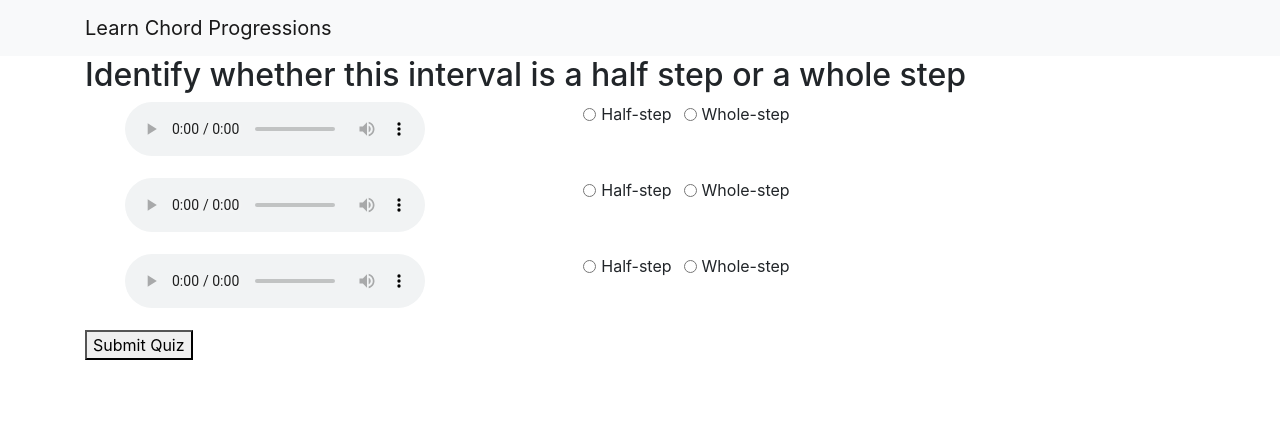
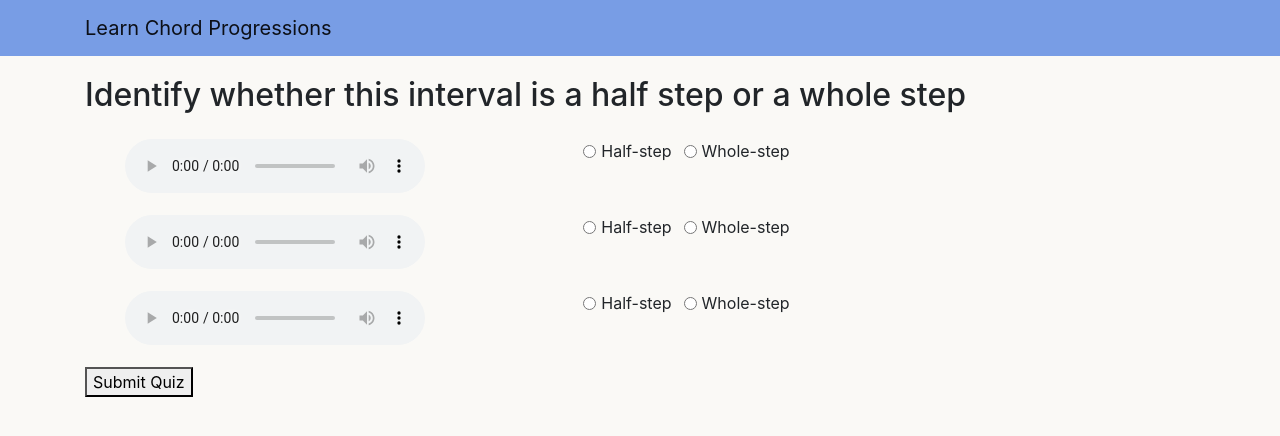
Before and after one commit to apark2020/ui-design-chords, a Flask app: page /quiz/1 in a window 1280 px wide. Shown: the top 436 px of the page. Run offline with Flask 3, Linux system fonts and the light colour scheme; some libraries are stand-ins or nearby versions.

Commit message:
some updates

```diff
--- a/static/main.css
+++ b/static/main.css
@@ -1,4 +1,13 @@
 /* Home screen */
+
+body{
+  background-color: rgb(250, 249, 246);
+}
+.navbar{
+  background-color: #789DE5 !important;
+  margin-bottom: 20px;
+}
+
 .welcome-header, .welcome-intro {
   text-align: center;
 }
@@ -17,6 +26,7 @@
   width: 70px;
   margin-left:5px;
   border: 1px solid black;
+  background-color: white;
 }
 
 .roman-pic{
@@ -27,7 +37,7 @@
 
 
 .highlight-num{
-  background-color:rgba(184, 219, 255, 70%);
+  background-color:rgba(189, 216, 255, 90%);
 }
 
 .key-audio{
@@ -35,23 +45,36 @@
 }
 
 .key-text{
-  padding-right:10px;
+  padding-right: 10px;
 }
 
 .prog-container-1{
-  margin-top:30px;
-  margin-bottom:20px;
+  margin-top: 30px;
+  margin-bottom: 20px;
 }
 
 .prog-container-2{
-  margin-top:30px;
-  margin-bottom:20px;
+  margin-top: 30px;
+  margin-bottom: 20px;
 }
+
 .prog-container-3{
-  margin-top:30px;
-  margin-bottom:20px;
+  margin-top: 30px;
+  margin-bottom: 20px;
 }
+
 .prog-container-4{
-  margin-top:30px;
-  margin-bottom:20px;
+  margin-top: 30px;
+  margin-bottom: 20px;
 }
+
+.first-header{
+  margin-top: 15px;
+  margin-bottom: 25px;
+}
+
+#result0, #result1, #result2, #result3{
+  margin-left: auto;
+  margin-right: auto;
+  text-align: center;
+}
--- a/static/quiz.js
+++ b/static/quiz.js
@@ -131,6 +131,7 @@ function handleQuizSubmission() {
                 quiz_data[questionId].user_answer = selectedOption.value;
                 quiz_data[questionId].correct = isCorrect;
                 resultElement.textContent = isCorrect ? 'Correct' : 'Incorrect';
+                resultElement.style.backgroundColor = isCorrect ? '#75ba79' : '#f55853';
             }
         });
 
```
